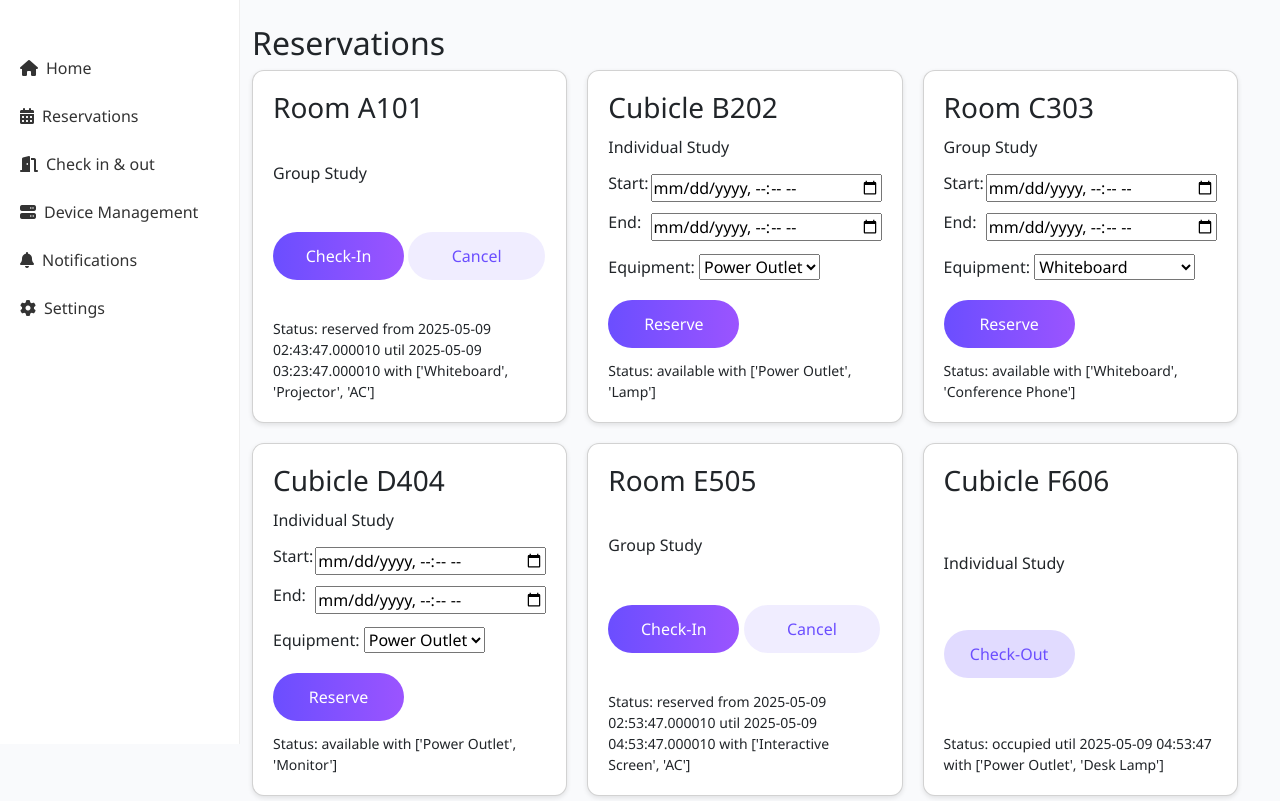
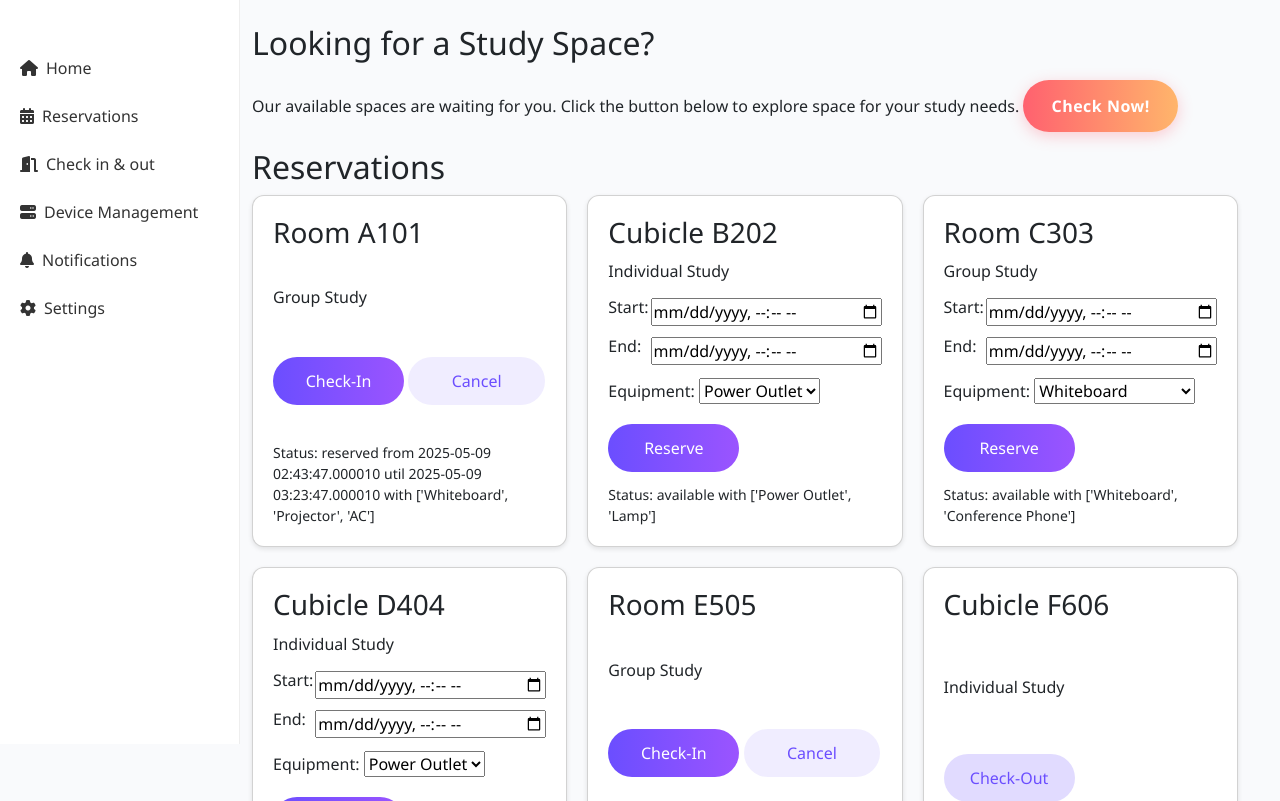
Before and after one commit to nguyenthinhthanh/S3-MRS, a Flask app: page /reservations in a window 1280 px wide. Shown: the part 56-857 px from the top of the page. Run offline with Flask 2, Linux system fonts and the light colour scheme; the visitor is signed in with stand-in values (Sample User, id 1).

Commit message:
Move search function to reservations

```diff
--- a/Source/static/css/reservations.css
+++ b/Source/static/css/reservations.css
@@ -67,6 +67,46 @@
     width: 50%;
   }
 
+  .btn-checknow {
+    display: inline-block;
+    padding: 14px 28px;
+    border-radius: 30px;
+    border: none;
+    cursor: pointer;
+    font-size: 16px;
+    font-weight: 600;
+    letter-spacing: 0.5px;
+    color: #fff;
+    background: linear-gradient(90deg, #ff616f 0%, #ffb56b 100%);
+    box-shadow: 0 4px 15px rgba(255, 97, 111, 0.3);
+    transition:
+      transform 0.2s ease-in-out,
+      box-shadow 0.2s ease-in-out,
+      background 0.3s ease;
+    margin-top: 10px;
+    text-decoration: none;
+  }
+
+  /* Hiệu ứng khi di chuột */
+  .btn-checknow:hover {
+    transform: translateY(-2px) scale(1.02);
+    box-shadow: 0 8px 25px rgba(107, 78, 255, 0.3);
+    background: linear-gradient(90deg, #7a5cff 0%, #ab63ff 100%);
+  }
+
+  /* Hiệu ứng khi nhấn */
+  .btn-checknow:active {
+    transform: translateY(0) scale(0.98);
+    box-shadow: 0 4px 12px rgba(107, 78, 255, 0.2);
+  }
+
+  /* Focus outline cho truy cập bàn phím */
+  .btn-checknow:focus {
+    outline: none;
+    box-shadow: 0 0 0 3px rgba(155, 84, 255, 0.4);
+  }
+
+
 
   .form-group {
     display: flex;
--- a/Source/templates/reservations.html
+++ b/Source/templates/reservations.html
@@ -7,6 +7,14 @@
 {% endblock %}
 
 {% block content %}
+<!-- Mục Tìm Kiếm Không Gian Học Tập -->
+<div class="search-callout">
+  <h2>Looking for a Study Space?</h2>
+  <p>Our available spaces are waiting for you. Click the button below to explore space for your study needs.
+    <button class="btn-checknow" onclick="location.href='/search-space'">Check Now!</button>
+  </p>
+</div>
+
 <h2>Reservations</h2>
     {% with messages = get_flashed_messages(with_categories=true) %}{% endwith %}
     <div class="cards">
```
Also changed, not shown: Source/templates/home.html (+0 -8 lines).
